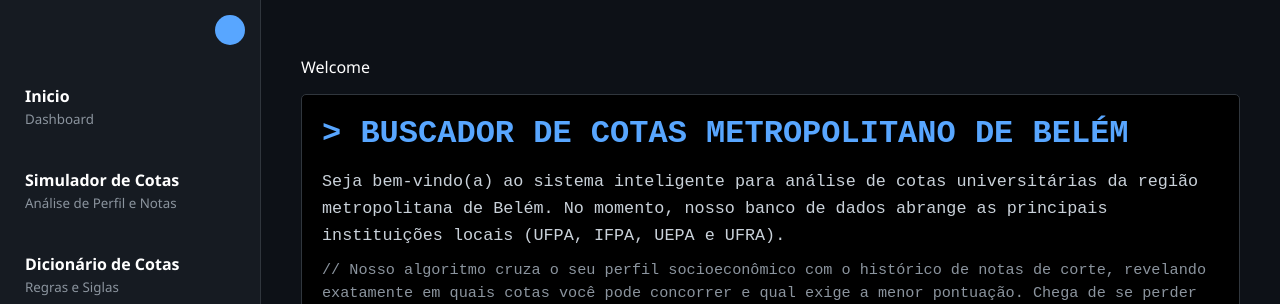
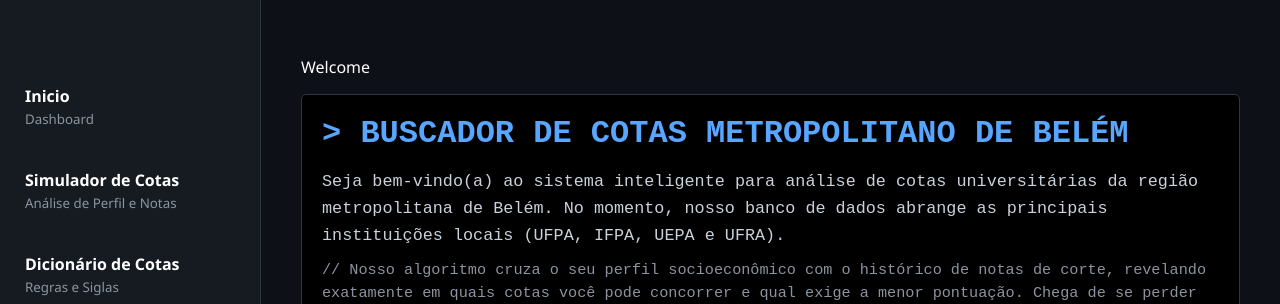
Before and after one commit to rodrigosousa64/capi_busque, a Django app: page / in a window 1280 px wide. Shown: the top 304 px of the page. Run offline with Django 5.2, Linux system fonts and the light colour scheme; data that the repository does not hold is empty.

Commit message:
style: remove unnecessary internal sidebar toggle button

```diff
--- a/static/home/index.css
+++ b/static/home/index.css
@@ -89,22 +89,6 @@ body {
     color: #8b949e;
 }
 
-/* Botão Toggle dentro da sidebar (fechar no mobile, colapsar no desktop) */
-.toggle-button {
-    position: absolute;
-    right: 15px;
-    top: 15px;
-    cursor: pointer;
-    width: 30px;
-    height: 30px;
-    background: var(--accent-color);
-    border-radius: 50%;
-    display: flex;
-    align-items: center;
-    justify-content: center;
-    color: #000;
-    font-weight: bold;
-}
 
 /* Área de Conteúdo */
 .content {
--- a/templates/home/index.html
+++ b/templates/home/index.html
@@ -19,9 +19,6 @@
     <label for="nav-toggle" class="overlay"></label>
 
     <aside class="sidebar">
-        <label for="nav-toggle" class="toggle-button">
-            <span class="icon"></span>
-        </label>
 
         <nav class="menu-items">
             <div class="item"><a href="{% url 'home' %}"><span>Inicio</span> <small>Dashboard</small></a></div>
```
